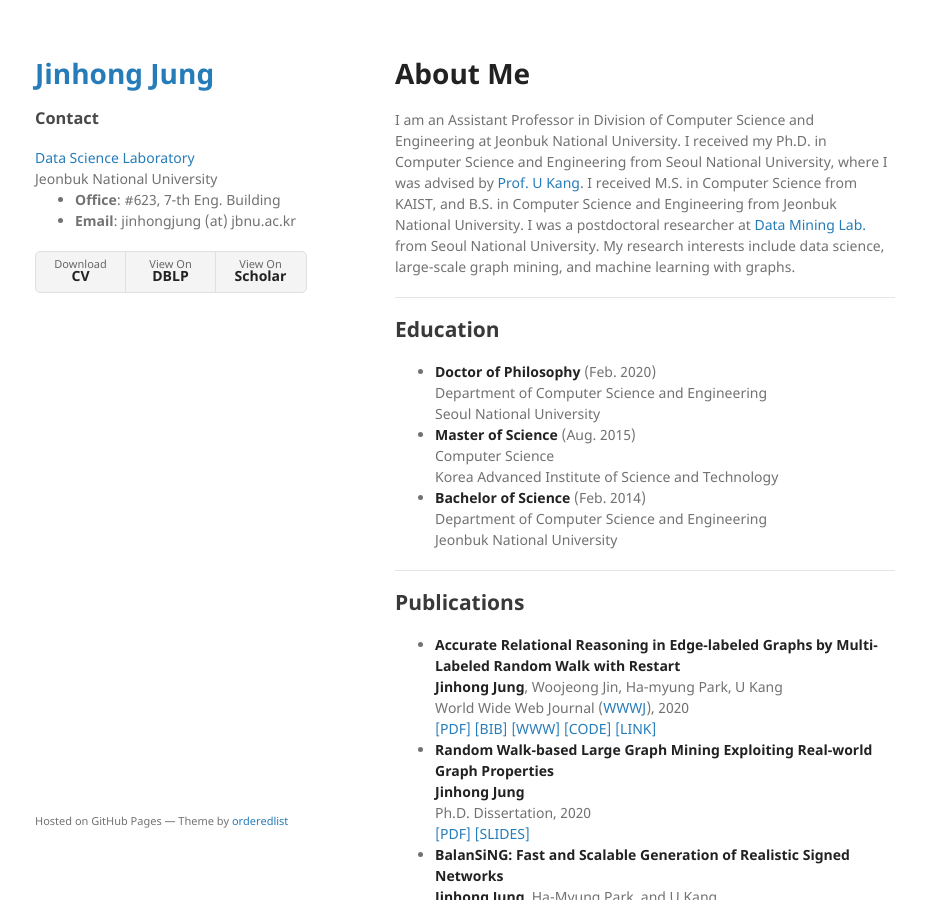
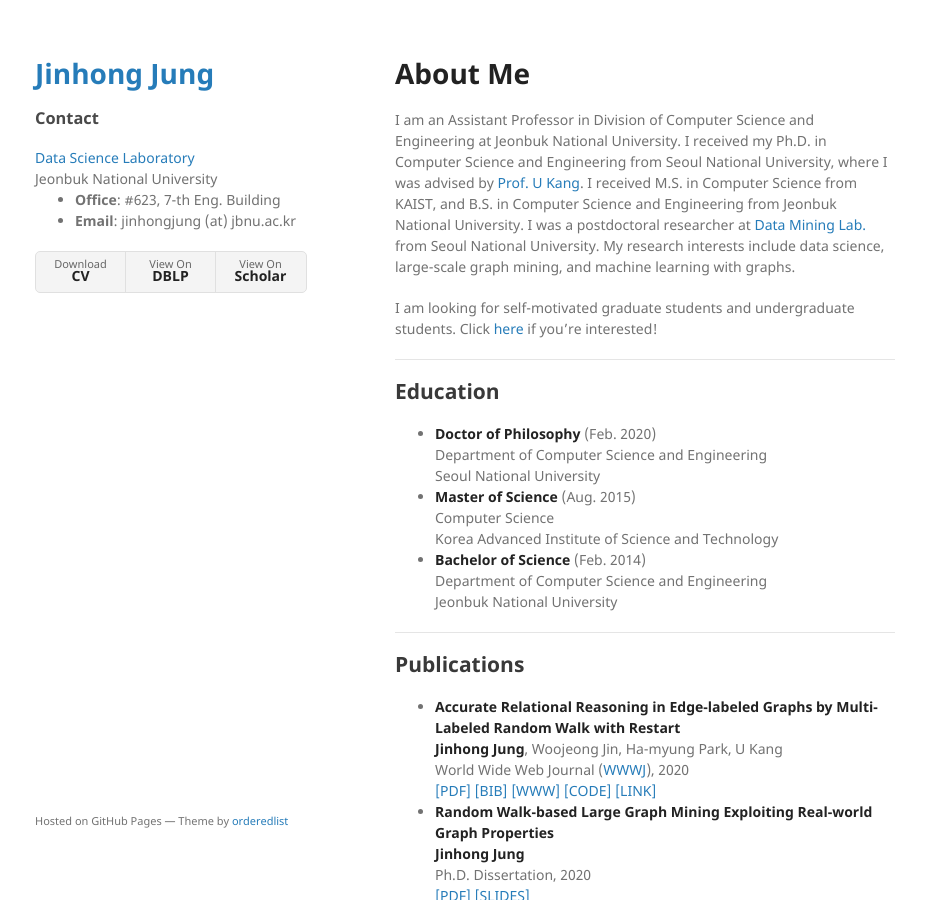
Before and after one commit to jinhongjung/jinhongjung.github.io, a Jekyll site: the page built from index.md, in a window 1280 px wide and 900 px high. Shown: the whole window, without its empty margins (175-1101 px from the left). Built offline with Jekyll 4.4.1, drawn with Linux system fonts in a browser that asks for light colours; our own code applies the rules of GitHub Pages for plain Markdown files.

Commit message:
modify index

```diff
--- a/index.md
+++ b/index.md
@@ -9,6 +9,8 @@ where I was advised by [Prof. U Kang](https://datalab.snu.ac.kr/~ukang/).
 I received M.S. in Computer Science from KAIST, and B.S. in Computer Science and Engineering from Jeonbuk National University.
 I was a postdoctoral researcher at [Data Mining Lab.](https://datalab.snu.ac.kr) from Seoul National University.
 My research interests include data science, large-scale graph mining, and machine learning with graphs.
+
+I am looking for self-motivated graduate students and undergraduate students. Click [here](https://jinhongjung.github.io/recruitment/) if you're interested!
 
 * * *
 
```
